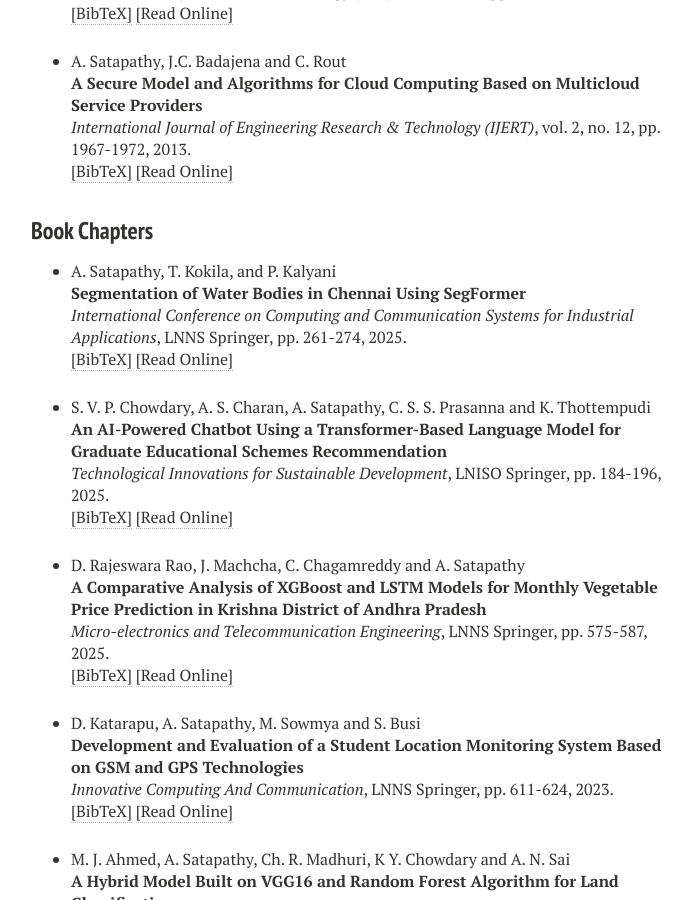
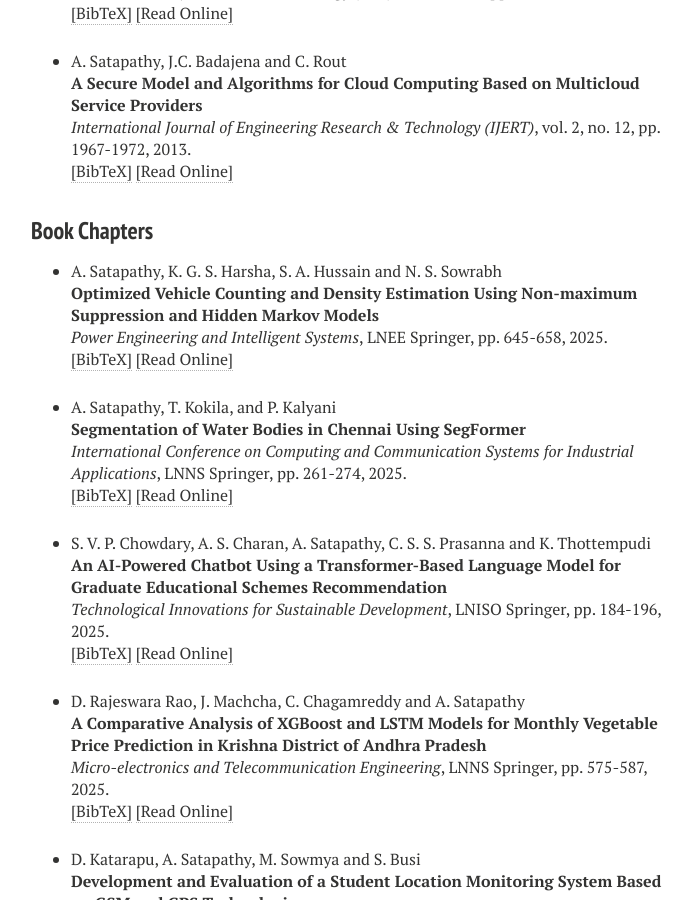
Before and after one commit to ashutoshsatapathy1990/ashutoshsatapathy1990.github.io, a Jekyll site: the page built from publications.md, in a window 1280 px wide and 900 px high, scrolled down 1589 px. Shown: the whole window, without its empty margins (289-981 px from the left). Built offline with Jekyll 4.4.1, drawn with Linux system fonts in a browser that asks for light colours; nearby versions of some CDN libraries.

Commit message:
Update publications.html

```diff
--- a/_layouts/publications.html
+++ b/_layouts/publications.html
@@ -394,6 +394,32 @@ pp. 1967-1972,
 
 <h3 style="margin-bottom:0px;padding-top:10px;">Book Chapters</h3>
 <ul class="biblist">
+
+<!-- Item: satapathy2025optimized -->
+<li ><p>
+A. Satapathy, K. G. S. Harsha, S. A. Hussain and N. S. Sowrabh
+<br><b>Optimized Vehicle Counting and Density Estimation Using Non-maximum Suppression and Hidden Markov Models</b><br>
+<i>Power Engineering and Intelligent Systems</i>,
+LNEE Springer,
+pp. 645-658,
+2025.
+<br />
+<a href="javascript:toggleBibtex('satapathy2025optimized')">[BibTeX]</a>
+<a href= "https://link.springer.com/chapter/10.1007/978-981-96-9720-5_46">[Read Online]</a>
+</p>
+<div id="bib_satapathy2025optimized" class="bibtex noshow">
+<pre>
+@inproceedings{satapathy2025optimized,
+  title={Optimized Vehicle Counting and Density Estimation Using Non-maximum Suppression and Hidden Markov Models},
+  author={Satapathy, Ashutosh and Harsha, Karedla Gopi Sri and Hussain, Shaik Altaf and Sowrabh, Nallagondla Sai},
+  booktitle={International Conference on Power Engineering and Intelligent Systems (PEIS)},
+  pages={645--658},
+  year={2025},
+  organization={Springer}
+}
+</pre></div>
+
+</li>
 
 <!-- Item: satapathy2025segmentation -->
 <li ><p>
```
